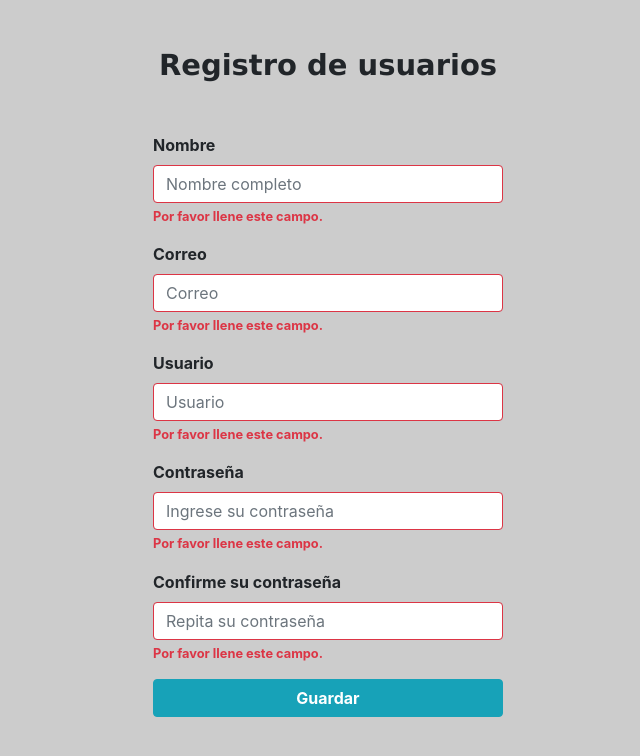
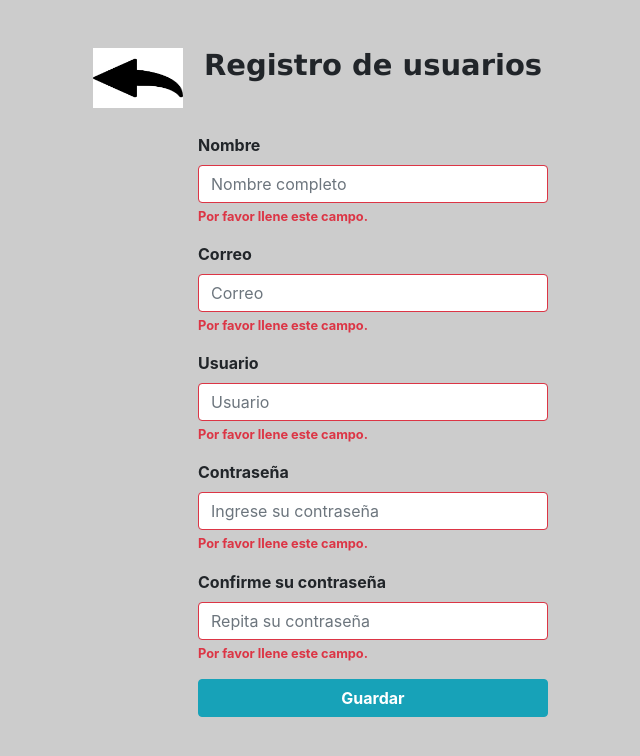
Before and after one commit to carlosvera1992/Sistema-de-ventas, a PHP site: page /vistas/registrarUsuario.php in a window 1280 px wide. Shown: the top 756 px of the page, without its empty margins (312-952 px from the left). Run offline with PHP 8.4, Linux system fonts and the light colour scheme.

Commit message:
se agrego enlace en formulario de registro hacia login

```diff
--- a/css/style.css
+++ b/css/style.css
@@ -53,6 +53,8 @@ body{
     background: #ccc;
  }
 
+
+
  /* Registro de usuario */
  #registroU  img{
    width: 128px;
@@ -71,3 +73,9 @@ body{
    margin-bottom: 50px;
 
  }
+
+ .imgRegresoLogin img{
+    display: block;
+    width: 90px;
+    height: 60px;
+ }
--- a/vistas/registrarUsuario.php
+++ b/vistas/registrarUsuario.php
@@ -18,30 +18,36 @@
     <div class="container">
 
         <div class="row justify-content-center mt-5 row-background">
+            <div class="imgRegresoLogin">
+                <a href="../index.php"><img src="../img/regresalogin.png" alt="regresar al login">
+                </a>
+            </div>
+
             <div class="col-xs-12 col-sm-6 col-md-6 col-lg-4 col-xl-4 mb-4">
-           <h1>Registro de usuarios</h1>
+
+                <h1>Registro de usuarios</h1>
                 <form action="../funciones/validarRegistro.php" method="POST" class="font-weight-bold was-validated">
 
                     <div class="form-group">
                         <label for="nombre">Nombre</label>
-                        <input type="text" class="form-control" id="nombre" name="nombre"
-                            placeholder="Nombre completo" required>
+                        <input type="text" class="form-control" id="nombre" name="nombre" placeholder="Nombre completo"
+                            required>
                         <div class="valid-feedback">Valido.</div>
                         <div class="invalid-feedback">Por favor llene este campo.</div>
                     </div>
 
                     <div class="form-group">
                         <label for="correo">Correo</label>
-                        <input type="email" class="form-control" id="correo" name="correo"
-                            placeholder="Correo" required>
+                        <input type="email" class="form-control" id="correo" name="correo" placeholder="Correo"
+                            required>
                         <div class="valid-feedback">Valido.</div>
                         <div class="invalid-feedback">Por favor llene este campo.</div>
                     </div>
 
                     <div class="form-group">
                         <label for="usuario">Usuario</label>
-                        <input type="text" class="form-control" id="usuario" name="usuario"
-                            placeholder="Usuario" required>
+                        <input type="text" class="form-control" id="usuario" name="usuario" placeholder="Usuario"
+                            required>
                         <div class="valid-feedback">Valido.</div>
                         <div class="invalid-feedback">Por favor llene este campo.</div>
                     </div>
```
Also changed, not shown: img/regresalogin.png (added).
